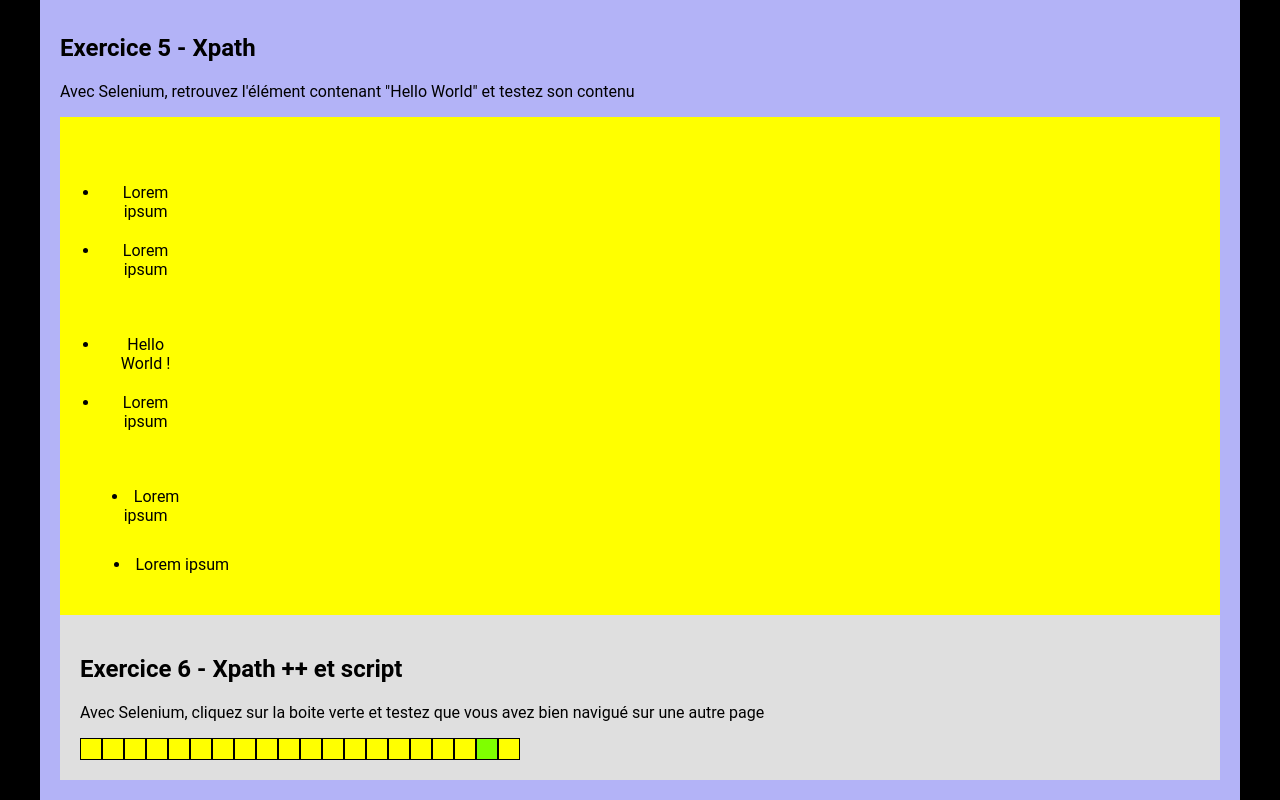
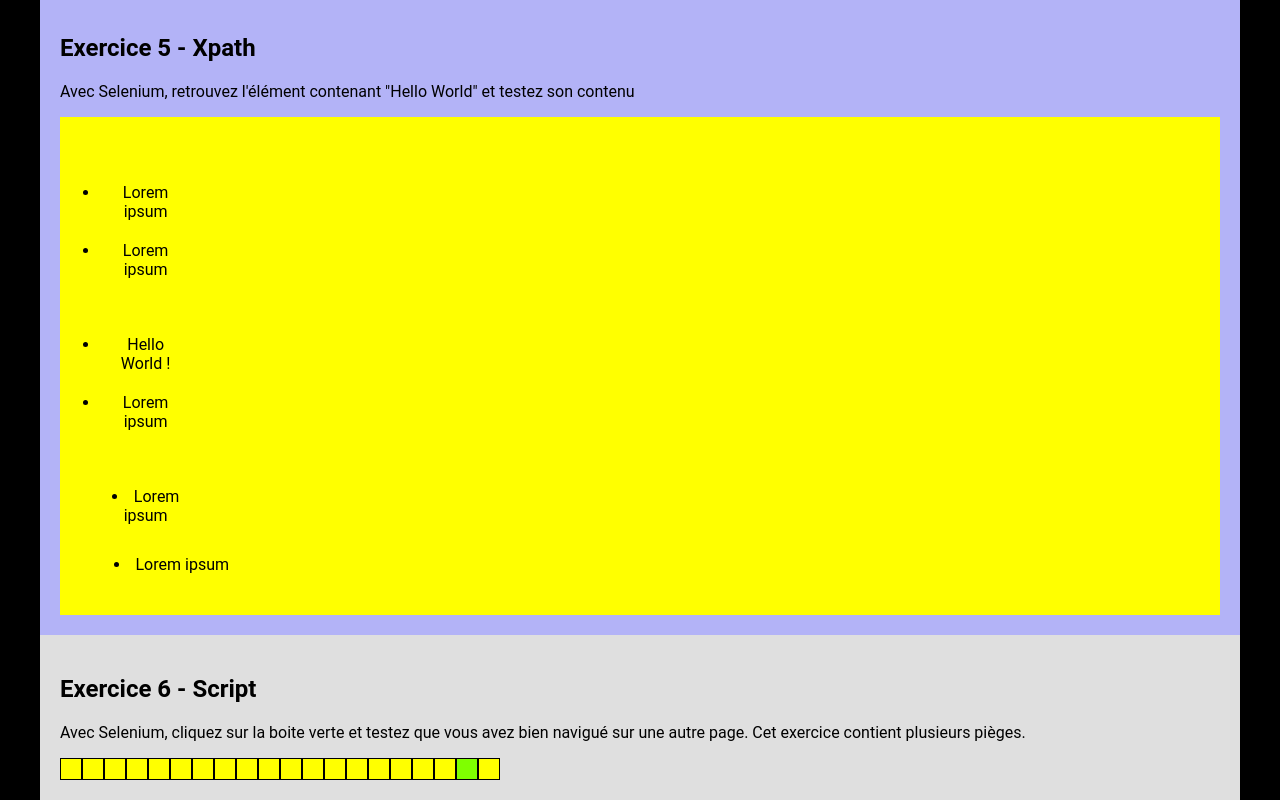
Before and after one commit to Ixiade-Dev/ixiade-dev.github.io, a plain HTML site: page test_selenium/selenium_index.html in a window 1280 px wide. Shown: the part 861-1661 px from the top of the page. Drawn offline with Linux system fonts and the light colour scheme.

Commit message:
formation selenium

```diff
--- a/test_selenium/selenium_index.html
+++ b/test_selenium/selenium_index.html
@@ -63,9 +63,10 @@
                 </div>
             </div>
         </div>
+    </section>
     <section>
-        <h2>Exercice 6 - Xpath ++ et script</h2>
-        <p>Avec Selenium, cliquez sur la boite verte et testez que vous avez bien navigué sur une autre page</p>
+        <h2>Exercice 6 - Script</h2>
+        <p>Avec Selenium, cliquez sur la boite verte et testez que vous avez bien navigué sur une autre page. Cet exercice contient plusieurs pièges.</p>
         <div class="flex">
             <div class="ex6-box"></div>
             <div class="ex6-box"></div>
```
